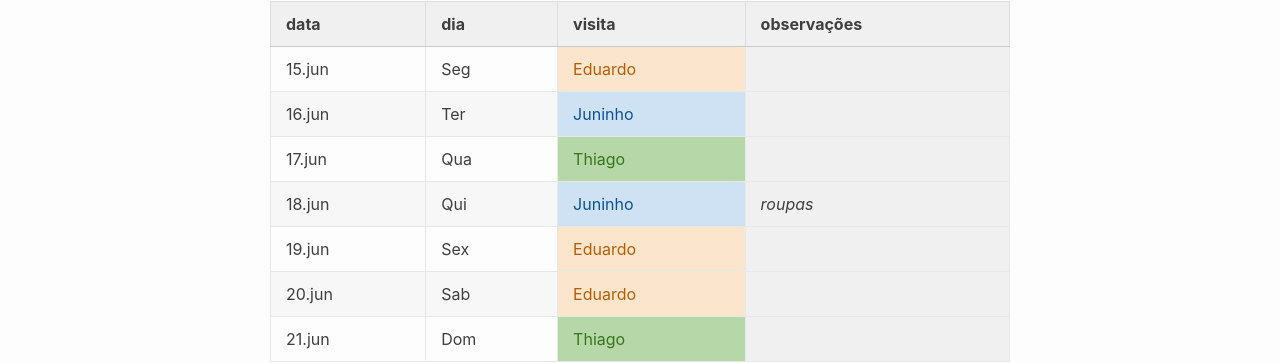
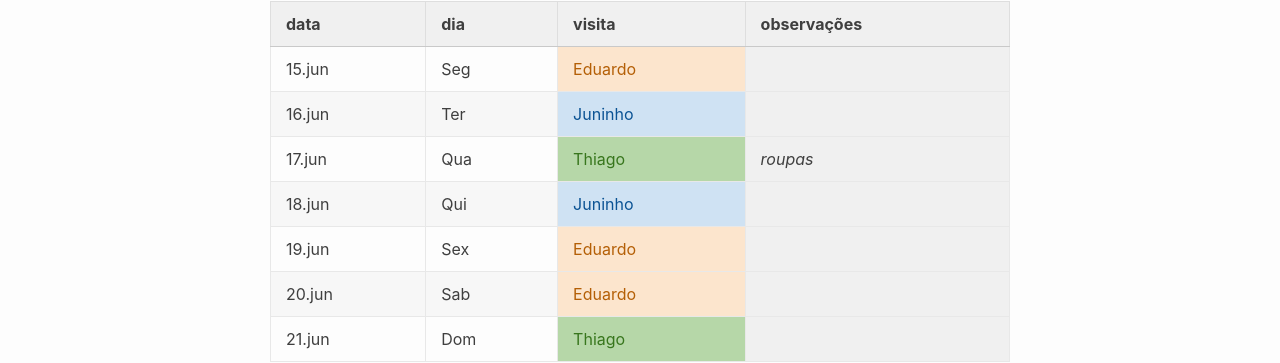
Before and after one commit to thgfrzm/ricardo, a Jekyll site: the page built from _posts/2018-12-23-escala-visitas.markdown, in a window 1280 px wide and 900 px high. Shown: the part 241-604 px from the top of the window. Built offline with Jekyll 4.4.1, drawn with Linux system fonts in a browser that asks for light colours.

```diff
--- a/_posts/2018-12-23-escala-visitas.markdown
+++ b/_posts/2018-12-23-escala-visitas.markdown
@@ -11,8 +11,8 @@ categories: agenda
 | ------ | --- | ------- | ----------- |
 | 15.jun | Seg | Eduardo |             |
 | 16.jun | Ter | Juninho |             |
-| 17.jun | Qua | Thiago  |             |
-| 18.jun | Qui | Juninho | _roupas_    |
+| 17.jun | Qua | Thiago  | _roupas_    |
+| 18.jun | Qui | Juninho |             |
 | 19.jun | Sex | Eduardo |             |
 | 20.jun | Sab | Eduardo |             |
 | 21.jun | Dom | Thiago  |             |
```
